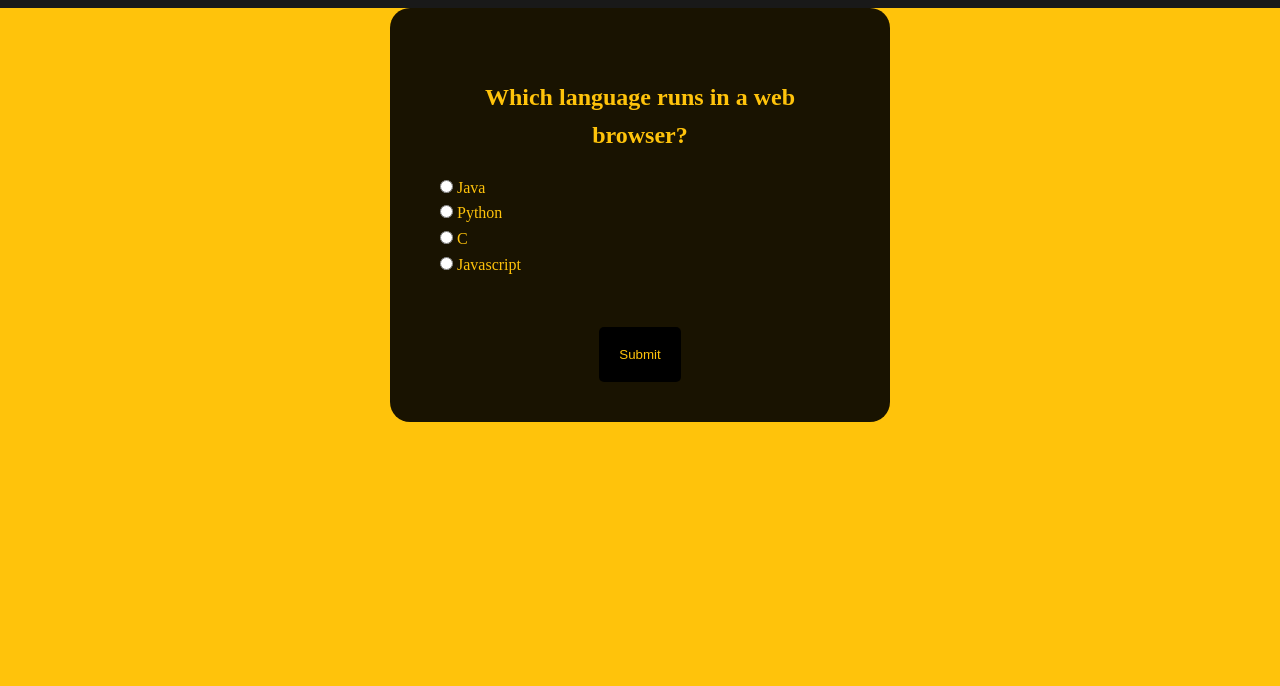
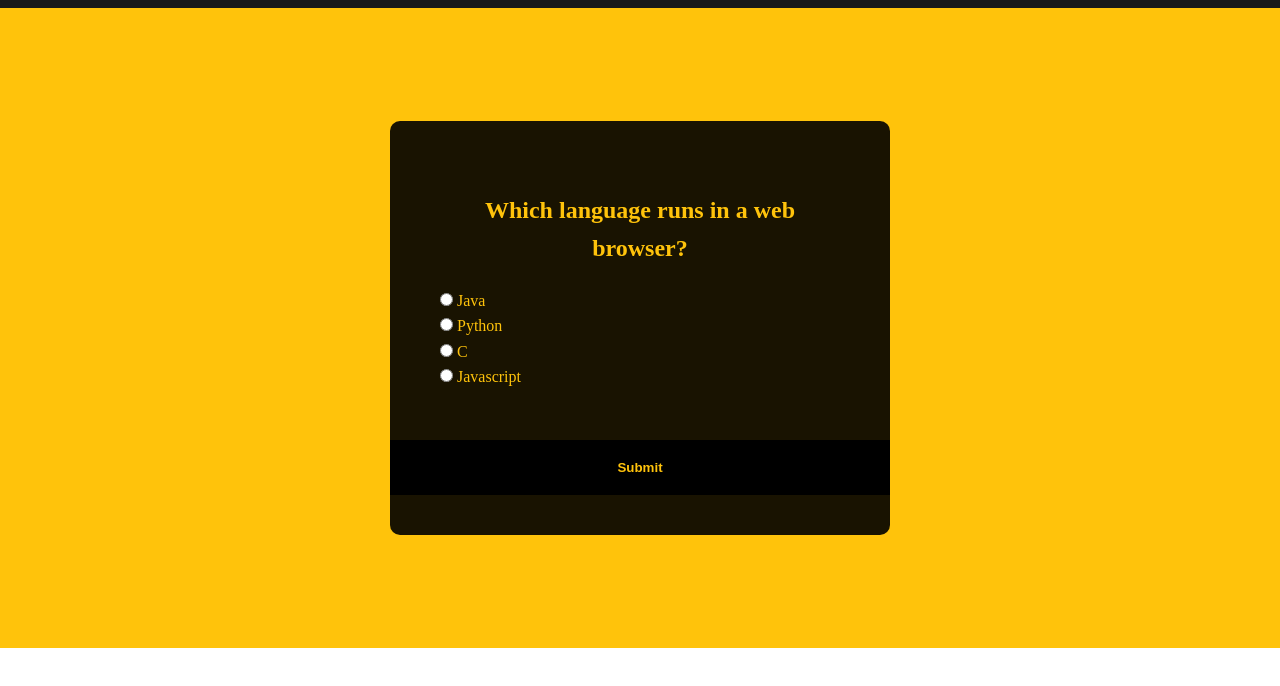
Before and after one commit to Wannjer1/Quizboard, a plain HTML site: page index.html in a window 1280 px wide. Shown: the part 892-1578 px from the top of the page. After the commit the page ends 1540 px from the top, so only its background shows below. Drawn offline with Linux system fonts and the light colour scheme; a web font is replaced by a local one.

Commit message:
st-button style change

```diff
--- a/style.css
+++ b/style.css
@@ -125,18 +125,18 @@
 
 .quizsection{
     width: 100%;
-    height: 100vh;
+    height: 80vh;
     background-color: #ffc30b;
     display: flex;
     justify-content: center;
+    align-items: center;
     text-align: center;
 }
 
 .quiz-container{
     background-color: rgba(0, 0, 0, 0.9) ;
-    border-radius: 20px;
+    border-radius: 10px;
     width: 500px;
-    height: fit-content;
     overflow: hidden;
 }
 
@@ -166,11 +166,21 @@ ul li label{
     padding: 20px;
     background-color: black;
     color: #ffc30b;
-    border-radius: 5px;
+    display: block;
+    width: 100%;
     margin-bottom: 40px;
     border: none;
+    font-weight: bolder;
 }
 
 #submit:hover{
-    background-color: antiquewhite;
+    background-color:#ffc30b;
+    color: black;
+    font-weight: bolder;
+
 }
+
+#submit:focus{
+    outline: none;
+    background-color: greenyellow;
+}
```
